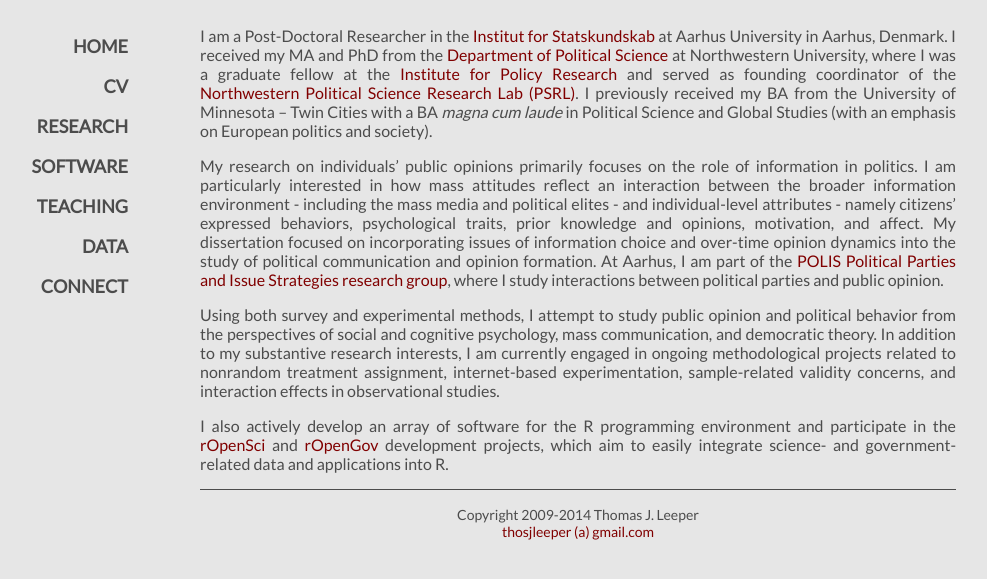
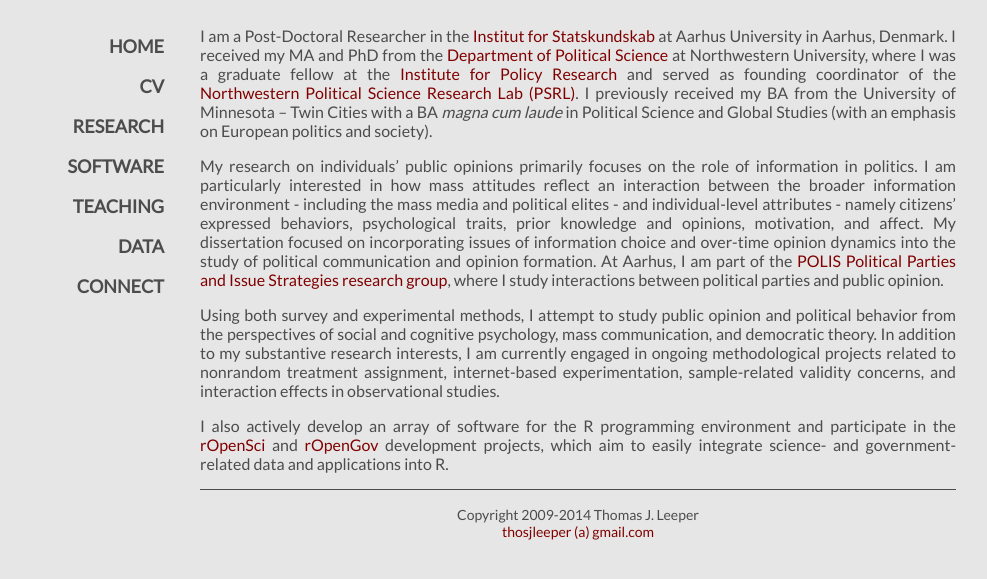
Before and after one commit to leeper/leeper.github.io, a Jekyll site: the page built from index.md, in a window 1280 px wide. Shown: the top 579 px of the page, without its empty margins (62-1049 px from the left). Built offline with Jekyll 4.4.1, drawn with Linux system fonts in a browser that asks for light colours.

Commit message:
Update style.css

```diff
--- a/assets/css/style.css
+++ b/assets/css/style.css
@@ -156,7 +156,7 @@
     text-transform:uppercase;
     font-size:18px;
     float:left;
-    margin-left:-12em;
+    margin-left:-10em;
     width:9em;
     text-align:right;
 }
```
